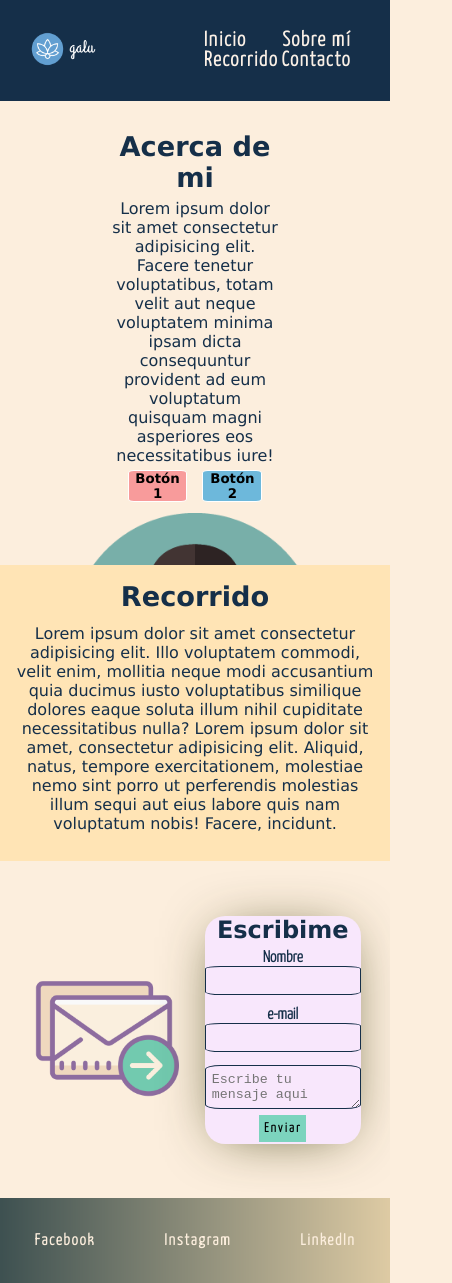
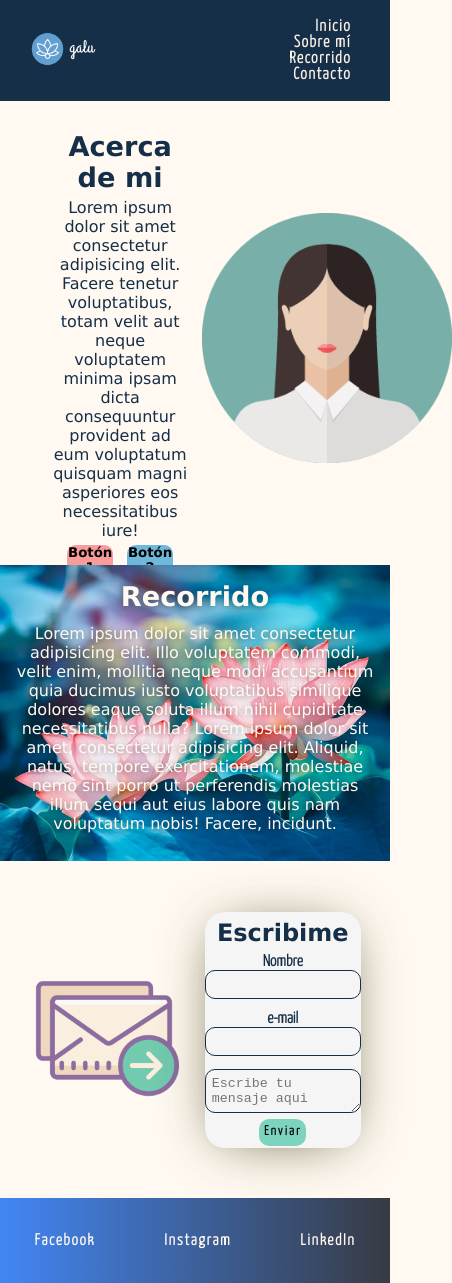
Before and after one commit to gfascetta/modelo-portfolio, a plain HTML site: page index.html in a window 390 px wide. Shown: the whole page, 452 px wide, since content can reach past the window. Drawn offline with Linux system fonts and the light colour scheme.

Commit message:
cambie el estilo y corregi errores

```diff
--- a/index.css
+++ b/index.css
@@ -1,6 +1,6 @@
 :root {
     --azul-oscuro: #152f49;
-    --blanco: rgb(252, 238, 221);
+    --blanco: rgb(255, 249, 241);
     --font-fina: 'Yanone Kaffeesatz', sans-serif;
     --font-redonda: 'Lucida Sans', sans-serif;
 }
@@ -33,6 +33,8 @@ header {
 .navbar-principal {
     background-color: var(--azul-oscuro);
     height: 12vh;
+    width: 100%;
+    position: fixed;
     display: flex;
     align-items: center;
     justify-content: space-between;
@@ -86,6 +88,7 @@ li :hover {
     align-items: center;
     flex-wrap: wrap;
     padding: 0 2%;
+    margin-top: 12vh;
 }
 
 .about {
@@ -134,7 +137,7 @@ li :hover {
 .botonOscuro,
 .botonClaro {
     border: 1px solid white;
-    border-radius: 10%;
+    border-radius: 10px;
     width: 40%;
     height: 2rem;
     font-family: 'Lucida Sans Regular';
@@ -160,10 +163,28 @@ li :hover {
 /*---------historia-------------------------*/
 
 .my-story {
-    background-color: moccasin;
-    color: var(--azul-oscuro);
+    /* background-color: #A7BFE8; */
+    width: 100%;
+    background-image: url("./images/flor-de-loto.jpg");
+    background-repeat: no-repeat;
+    background-size: cover;
+    /* z-index: -1; */
+}
+
+
+/*
+.my-story::before {
+    background-color: var(--azul-oscuro);
+    mix-blend-mode: overlay;
+    z-index: 0;
+} */
+
+.story-text {
+    /* propiedades del font */
+    color: var(--blanco);
     text-align: center;
     font-family: var(--font-redonda);
+    text-shadow: -1px 1px 8px rgba(0, 0, 0, 0.6);
     /*  */
     height: 35vh;
     width: 100%;
@@ -178,6 +199,7 @@ li :hover {
     font-weight: 700;
     font-size: 1.7rem;
     width: 100%;
+    text-align: center;
 }
 
 .my-story p {
@@ -209,22 +231,25 @@ li :hover {
 }
 
 .contact-form {
+    /* emplazamiento */
     width: 40%;
     display: flex;
     flex-direction: column;
     align-items: center;
     justify-content: center;
+    padding-top: 2%;
+    /* estilos */
     color: var(--azul-oscuro);
     border: 1 solid transparent;
     border-radius: 20px;
-    background-color: rgb(248, 231, 252);
+    background-color: whitesmoke;
     box-shadow: -1px 4px 56px -17px rgba(49, 50, 4, 0.86);
     -webkit-box-shadow: -1px 4px 56px -17px rgba(49, 50, 4, 0.86);
     -moz-box-shadow: -1px 4px 56px -17px rgba(49, 50, 4, 0.86);
 }
 
 .contact-form:hover {
-    background-color: rgb(165, 225, 253);
+    background-color: #fafafa;
 }
 
 .contact-form ul {
@@ -248,10 +273,9 @@ textarea {
     size: 2em;
     width: 100%;
     border: 1px solid var(--azul-oscuro);
-    border-radius: 10%;
+    border-radius: 10px;
     padding: 6px;
     transition: all 3s ease;
-    color: blueviolet;
 }
 
 .submit-button {
@@ -263,6 +287,7 @@ textarea {
     height: 1.7rem;
     width: 30%;
     margin-bottom: 1%;
+    border-radius: 10px;
 }
 
 
@@ -270,9 +295,9 @@ textarea {
 
 footer {
     height: 10vh;
-    background-image: url(./images/SandtoBlue.jpg);
-    background-repeat: no-repeat;
-    background-size: cover;
+    background: #373B44;
+    background: -webkit-linear-gradient(to right, #4286f4, #373B44);
+    background: linear-gradient(to right, #4286f4, #373B44);
     width: 100%;
     display: flex;
     align-items: center;
@@ -291,3 +316,27 @@ footer {
 .redes li {
     display: block;
 }
+
+
+/* ************************************************** */
+
+
+/* responsive */
+
+@media (max-width:600px) {
+    /* navbar */
+    .menu {
+        font-size: 0.8em;
+        display: flex;
+        flex-direction: column;
+        align-items: flex-end;
+        justify-content: center;
+    }
+    /* section about */
+    .about {
+        width: 40%;
+    }
+    .about-photo-container {
+        max-width: 40%;
+    }
+}
--- a/index.html
+++ b/index.html
@@ -19,7 +19,7 @@
                 </div>
 
                 <div class="contenedor-menu">
-                    <ul>
+                    <ul class="menu">
                         <li><a href="">Inicio</a> </li>
                         <li><a href="#about">Sobre mí</a> </li>
                         <li><a href="#recorrido">Recorrido</a></li>
@@ -53,11 +53,14 @@
         </section>
 
         <section class="my-story" id="recorrido">
-            <h2>Recorrido</h2>
-            <p>
-                Lorem ipsum dolor sit amet consectetur adipisicing elit. Illo voluptatem commodi, velit enim, mollitia neque modi accusantium quia ducimus iusto voluptatibus similique dolores eaque soluta illum nihil cupiditate necessitatibus nulla? Lorem ipsum dolor
-                sit amet, consectetur adipisicing elit. Aliquid, natus, tempore exercitationem, molestiae nemo sint porro ut perferendis molestias illum sequi aut eius labore quis nam voluptatum nobis! Facere, incidunt.
-            </p>
+            <div class="story-text">
+                <h2>Recorrido</h2>
+                <p>
+                    Lorem ipsum dolor sit amet consectetur adipisicing elit. Illo voluptatem commodi, velit enim, mollitia neque modi accusantium quia ducimus iusto voluptatibus similique dolores eaque soluta illum nihil cupiditate necessitatibus nulla? Lorem ipsum dolor
+                    sit amet, consectetur adipisicing elit. Aliquid, natus, tempore exercitationem, molestiae nemo sint porro ut perferendis molestias illum sequi aut eius labore quis nam voluptatum nobis! Facere, incidunt.
+                </p>
+
+            </div>
         </section>
     </div>
 
```
Also changed, not shown: images/flor-de-loto.jpg (added), images/menu-hamburguesa.png (added).
